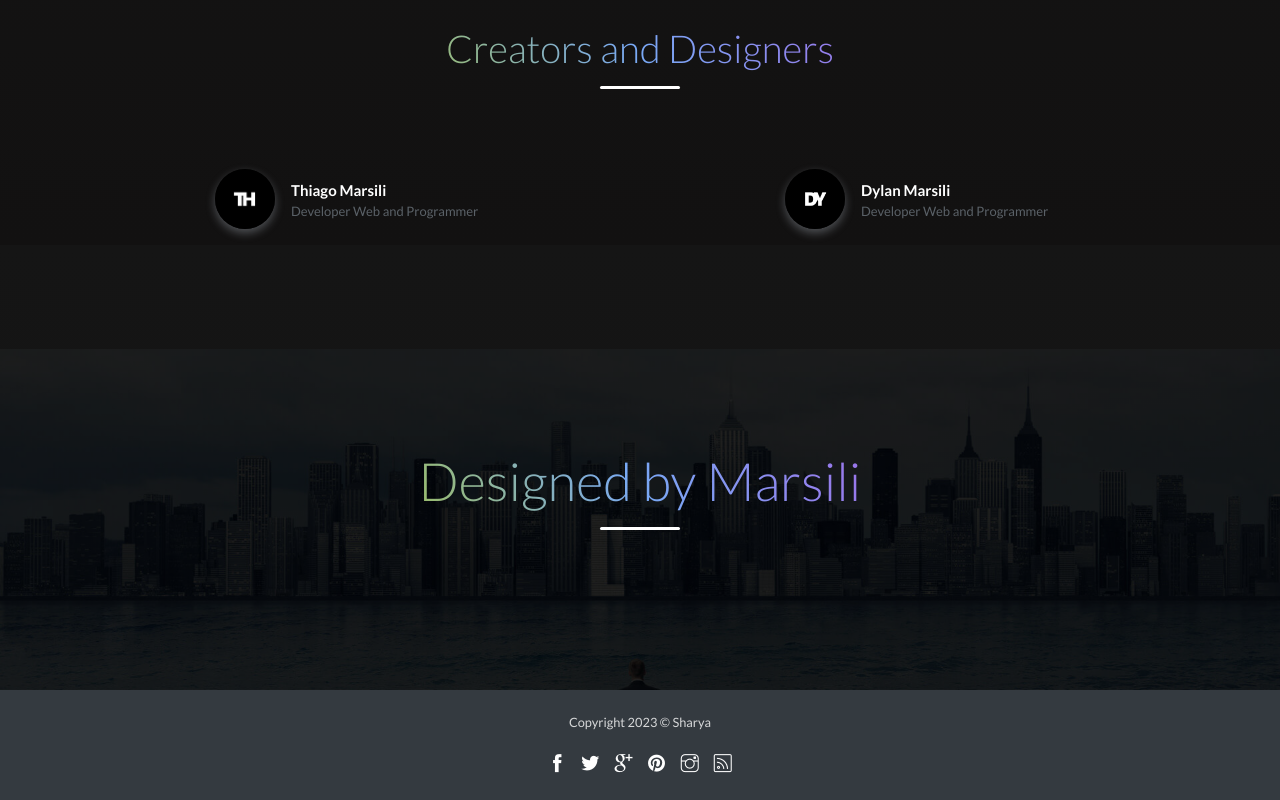
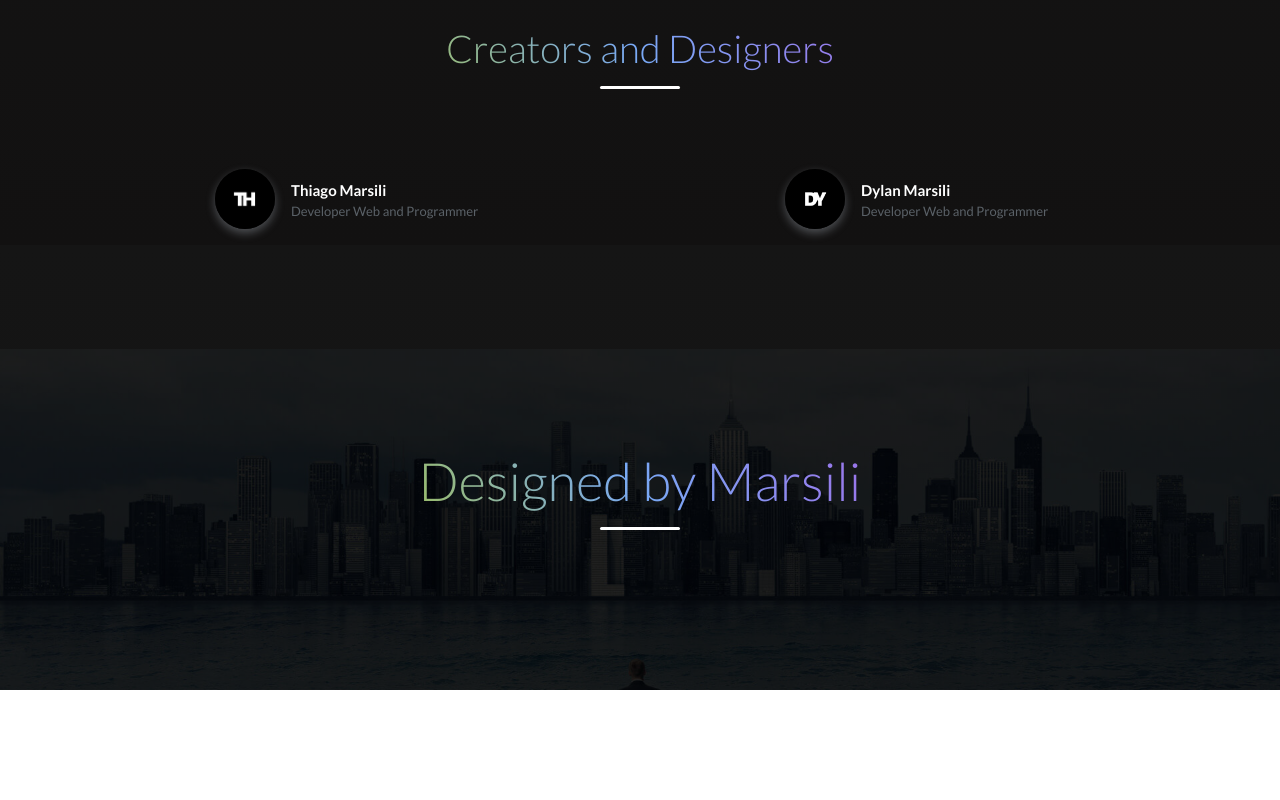
Before and after one commit to Dylan-Marsili/Sharya-Bot, a website: page index.html in a window 1280 px wide. Shown: the part 3755-4555 px from the top of the page. After the commit the page ends 4445 px from the top, so only its background shows below. Drawn offline with Linux system fonts and the light colour scheme.

Commit message:
Update index.html

```diff
--- a/index.html
+++ b/index.html
@@ -284,19 +284,6 @@
             <br><br>
         </div>
     </section>
-    <footer class="footer py-4 bg-dark text-light">
-        <div class="container text-center">
-            <p class="mb-4 small">Copyright <script>document.write(new Date().getFullYear())</script> &copy; <a href="https://discord.gg/yCbuXpphPn">Sharya</a></p>
-            <div class="social-links">
-                <a href="javascript:void(0)" class="link"><i class="ti-facebook"></i></a>
-                <a href="javascript:void(0)" class="link"><i class="ti-twitter-alt"></i></a>
-                <a href="javascript:void(0)" class="link"><i class="ti-google"></i></a>
-                <a href="javascript:void(0)" class="link"><i class="ti-pinterest-alt"></i></a>
-                <a href="javascript:void(0)" class="link"><i class="ti-instagram"></i></a>
-                <a href="javascript:void(0)" class="link"><i class="ti-rss"></i></a>
-            </div>
-        </div>
-    </footer>
 
 	<!-- core  -->
     <script src="assets/vendors/jquery/jquery-3.4.1.js"></script>
```
